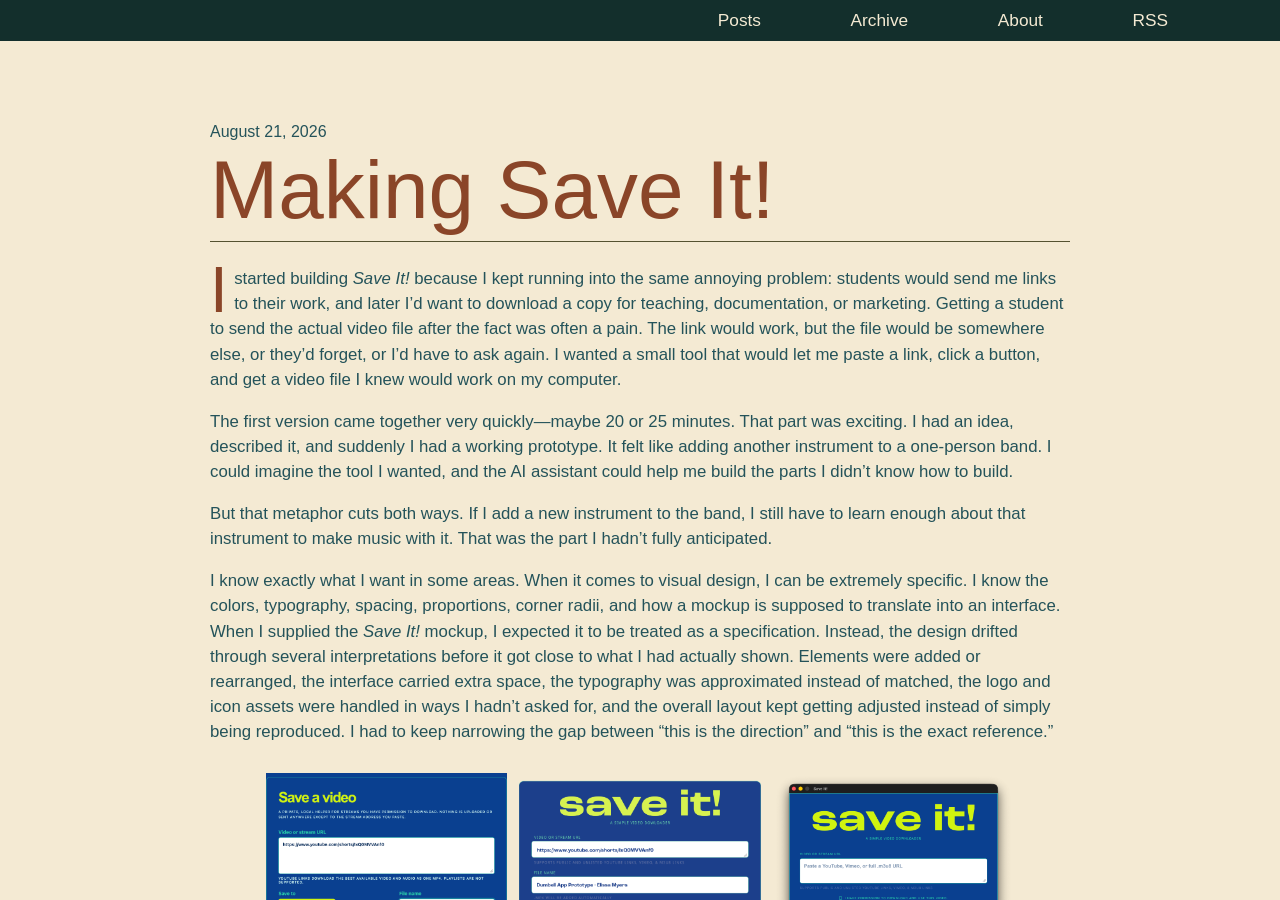
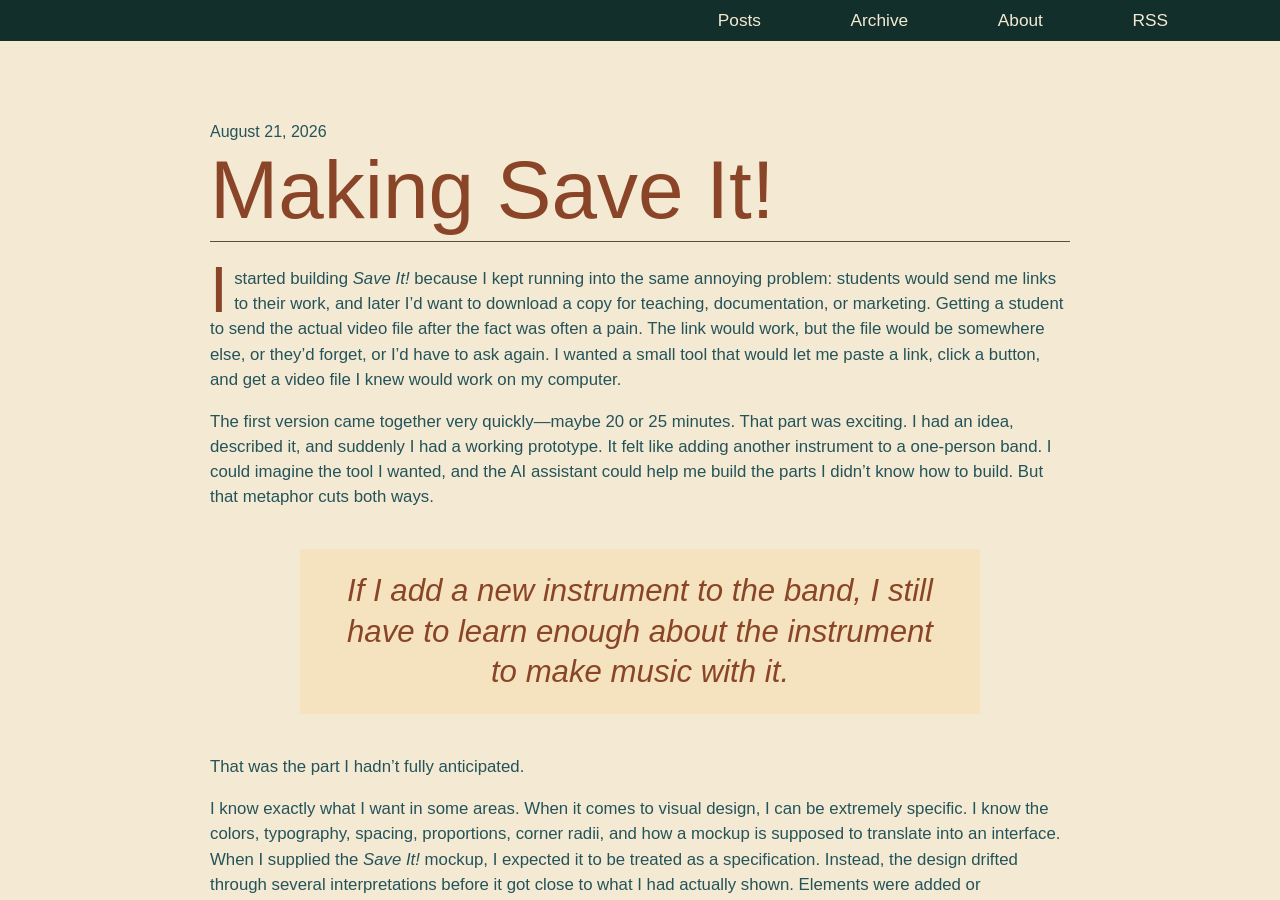
Before and after one commit to jasonthegit/assisted-intention, a Jekyll site: the page built from _posts/2026-08-21-making-save-it.md, in a window 1280 px wide and 900 px high. Built offline with Jekyll 4.4.1, drawn with Linux system fonts in a browser that asks for light colours; some web fonts are replaced.

Commit message:
Add pull quotes to earlier posts

```diff
--- a/_posts/2026-08-21-making-save-it.md
+++ b/_posts/2026-08-21-making-save-it.md
@@ -7,9 +7,13 @@ excerpt: "A small video downloader, a recurring teaching frustration, and the th
 
 I started building <em>Save It!</em> because I kept running into the same annoying problem: students would send me links to their work, and later I’d want to download a copy for teaching, documentation, or marketing. Getting a student to send the actual video file after the fact was often a pain. The link would work, but the file would be somewhere else, or they’d forget, or I’d have to ask again. I wanted a small tool that would let me paste a link, click a button, and get a video file I knew would work on my computer.
 
-The first version came together very quickly—maybe 20 or 25 minutes. That part was exciting. I had an idea, described it, and suddenly I had a working prototype. It felt like adding another instrument to a one-person band. I could imagine the tool I wanted, and the AI assistant could help me build the parts I didn’t know how to build.
+The first version came together very quickly—maybe 20 or 25 minutes. That part was exciting. I had an idea, described it, and suddenly I had a working prototype. It felt like adding another instrument to a one-person band. I could imagine the tool I wanted, and the AI assistant could help me build the parts I didn’t know how to build. But that metaphor cuts both ways.
 
-But that metaphor cuts both ways. If I add a new instrument to the band, I still have to learn enough about that instrument to make music with it. That was the part I hadn’t fully anticipated.
+<blockquote class="pull-quote">
+  If I add a new instrument to the band, I still have to learn enough about the instrument to make music with it.
+</blockquote>
+
+That was the part I hadn’t fully anticipated.
 
 I know exactly what I want in some areas. When it comes to visual design, I can be extremely specific. I know the colors, typography, spacing, proportions, corner radii, and how a mockup is supposed to translate into an interface. When I supplied the <em>Save It!</em> mockup, I expected it to be treated as a specification. Instead, the design drifted through several interpretations before it got close to what I had actually shown. Elements were added or rearranged, the interface carried extra space, the typography was approximated instead of matched, the logo and icon assets were handled in ways I hadn’t asked for, and the overall layout kept getting adjusted instead of simply being reproduced. I had to keep narrowing the gap between “this is the direction” and “this is the exact reference.”
 
```
Also changed, not shown: _posts/2026-08-24-dont-blame-the-guitar.md (+3 -1 lines), _posts/2026-08-25-hidden-cost-of-teaching-image-generation.md (+5 -3 lines), _posts/2026-08-25-using-it-scared-of-it.md (+4 -2 lines).
